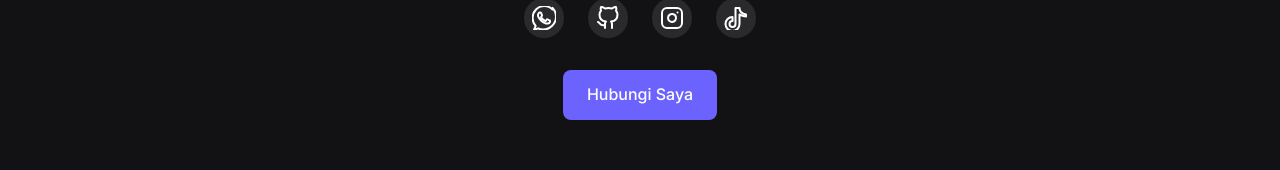
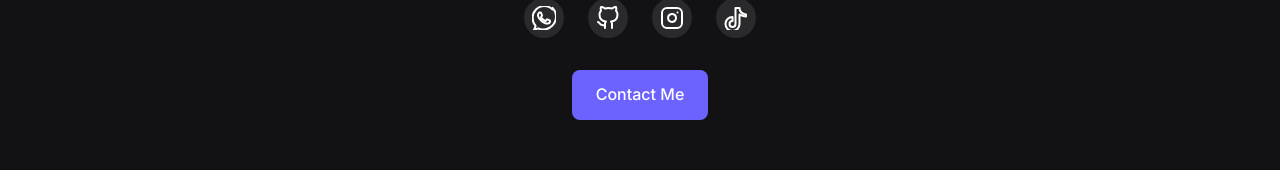
Before and after one commit to Aldyy002-ctrl/portfolio-aldiansyah, a plain HTML site: page index.html in a window 1280 px wide. Shown: the part 611-781 px from the top of the page. Drawn offline with Linux system fonts and the light colour scheme.

Commit message:
Update index.html

```diff
--- a/index.html
+++ b/index.html
@@ -71,7 +71,7 @@
                 </svg>
             </a>
         </div>
-        <a href="#contact" class="hero-btn">Hubungi Saya</a>
+        <a href="https://www.instagram.com/xydt_dyy/" class="hero-btn">Contact Me</a>
     </section>
 
     <section id="projects" class="projects">
```
